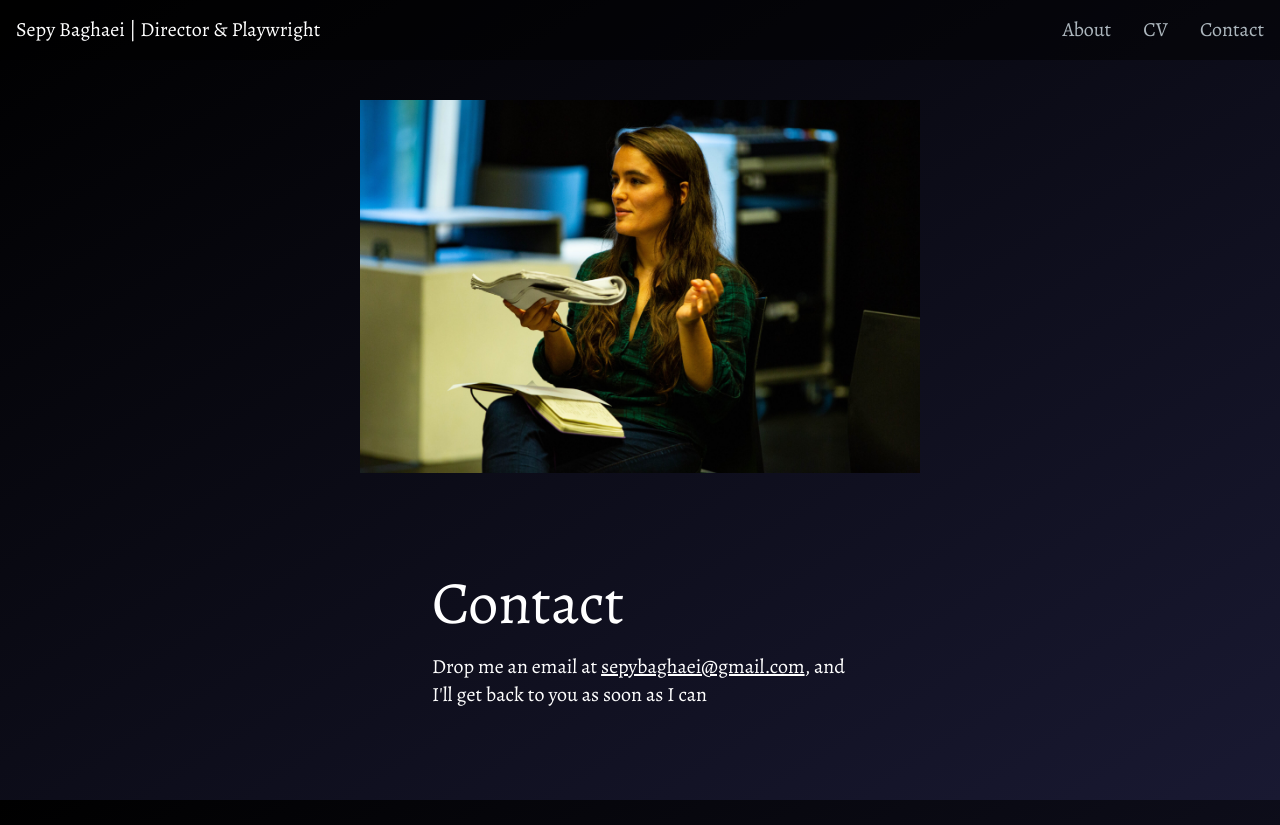
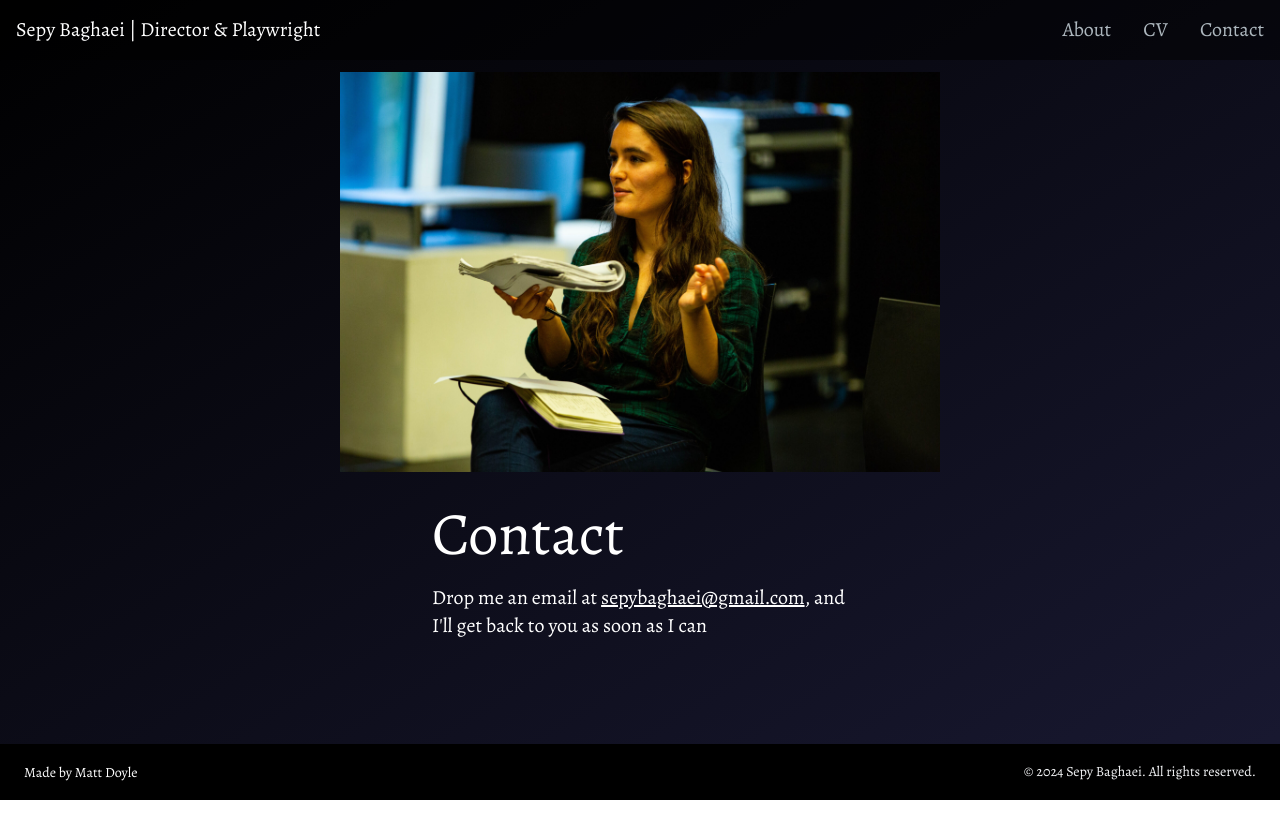
Before and after one commit to pirateking92/seportfolio2, a Next.js app: page /contact in a window 1280 px wide. After the commit the page ends 800 px from the top, so only its background shows below. Built offline with nearby package versions, Linux system fonts and the light colour scheme.

Commit message:
change to padding on contact page. contact closer to image and image pt added to not go to navbar

```diff
--- a/src/app/contact/page.tsx
+++ b/src/app/contact/page.tsx
@@ -14,7 +14,7 @@ export default async function ContactPage() {
             alt="Sepy Directing"
             width={600}
             height={400}
-            className="mx-auto p-5 m-20 "
+            className="mx-auto m-8 pt-10"
           />
         </SmokeFadeIn>
         <Contact />
```
